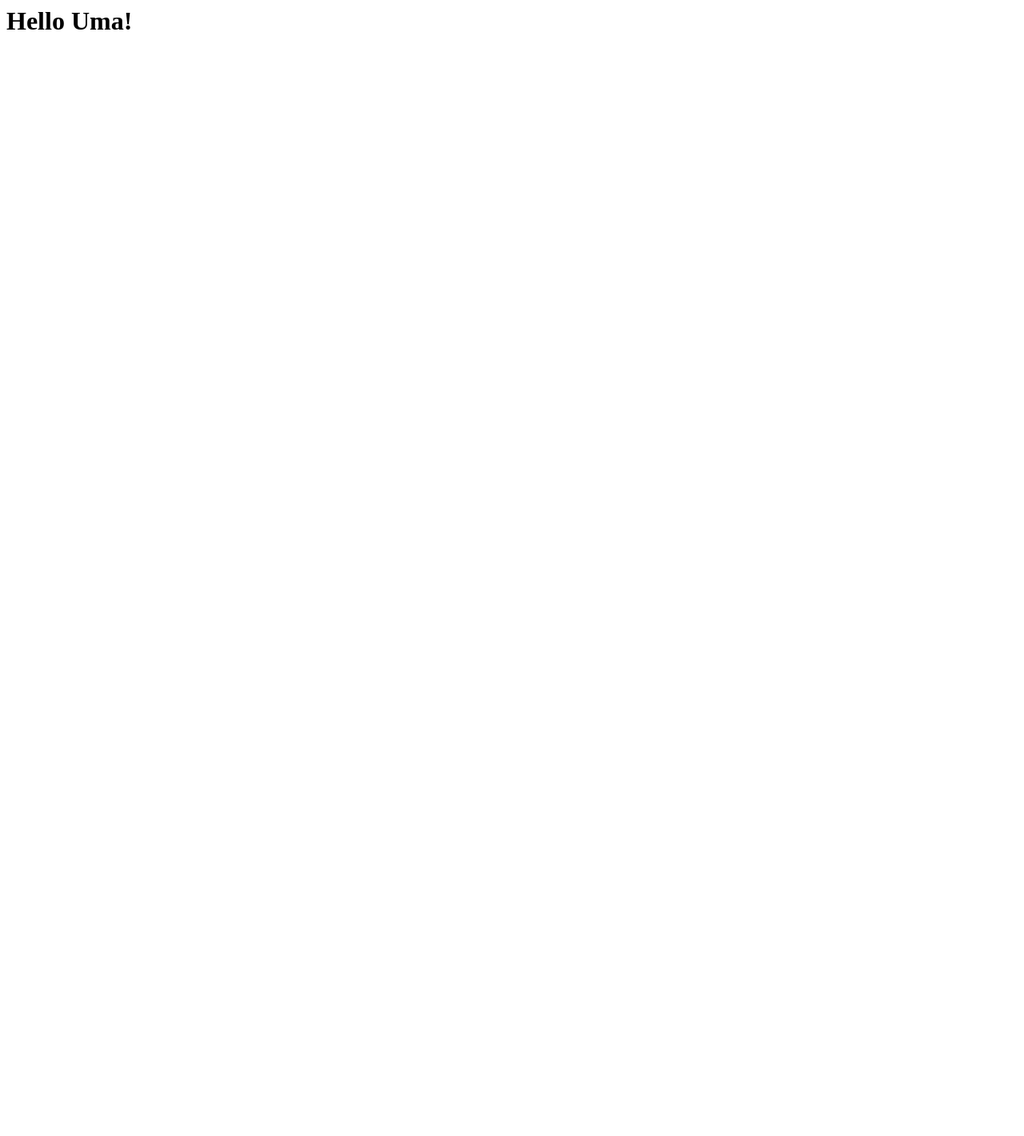
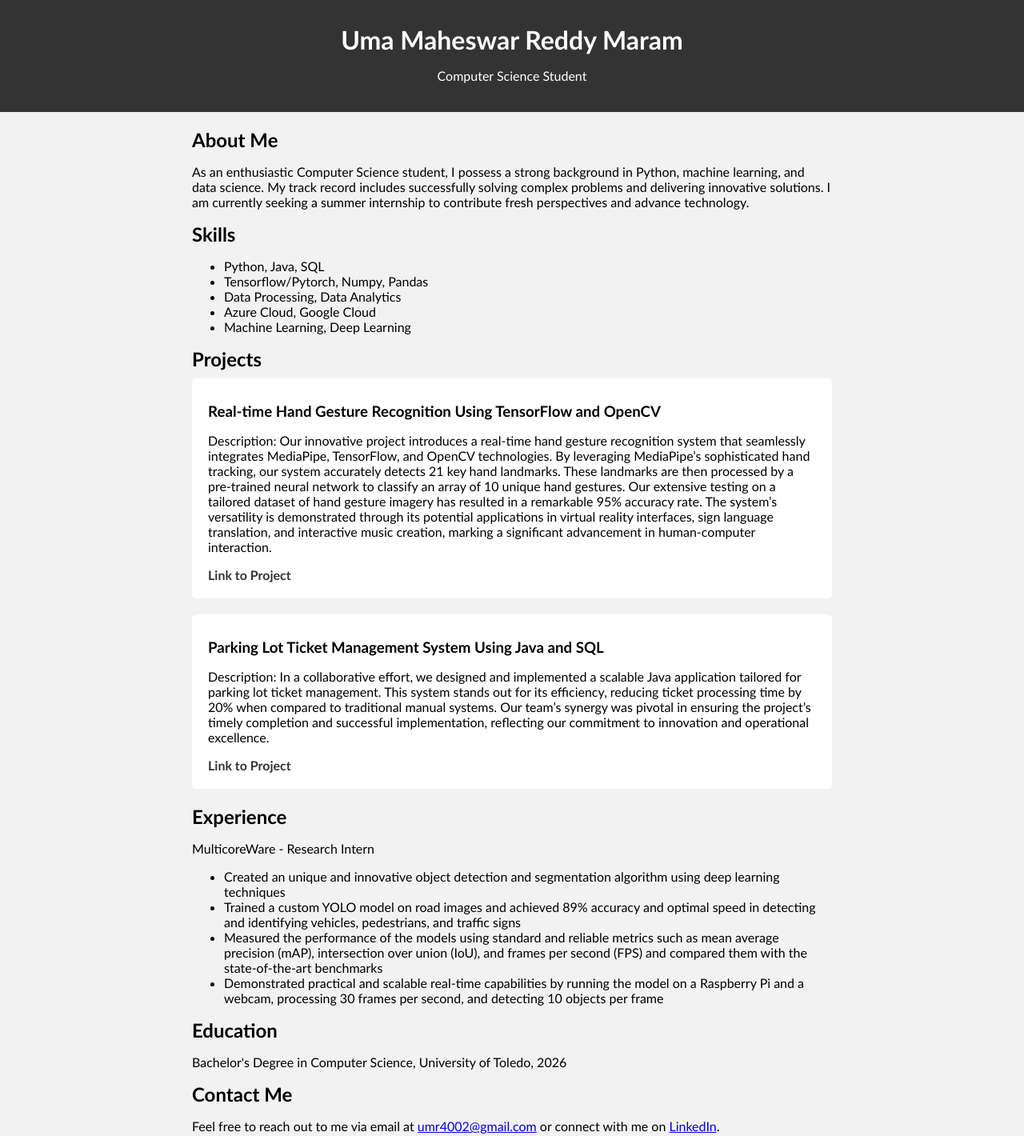
Before and after one commit to umrm/umrm.github.io, a plain HTML site: page index.html in a window 1280 px wide. Shown: the whole page at 80% size. Before the commit the page ends 800 px from the top, so only its background shows below. Drawn offline with Linux system fonts and the light colour scheme.

Commit message:
Demo profile
Profile information like resume format

```diff
--- a/index.html
+++ b/index.html
@@ -1 +1,101 @@
-<h1>Hello Uma!</h1>
+<!DOCTYPE html>
+<html lang="en">
+<head>
+    <meta charset="UTF-8">
+    <meta name="viewport" content="width=device-width, initial-scale=1.0">
+    <title>Uma</title>
+    <style>
+        body {
+            font-family: Calibri;
+            margin: 0;
+            padding: 0;
+            background-color: #f2f2f2;
+        }
+        header {
+            background-color: #333;
+            color: #fff;
+            padding: 20px 0;
+            text-align: center;
+        }
+        h1, h2, h3 {
+            margin: 10px 0;
+        }
+        .container {
+            max-width: 800px;
+            margin: 20px auto;
+            padding: 0 20px;
+        }
+        .portfolio-item {
+            background-color: #fff;
+            border-radius: 5px;
+            padding: 20px;
+            margin-bottom: 20px;
+        }
+        .portfolio-item a {
+            color: #333;
+            text-decoration: none;
+            font-weight: bold;
+        }
+    </style>
+</head>
+<body>
+    <header>
+        <h1>Uma Maheswar Reddy Maram</h1>
+        <p>Computer Science Student</p>
+    </header>
+
+    <div class="container">
+        <section id="about">
+            <h2>About Me</h2>
+            <p>As an enthusiastic Computer Science student, I possess a strong background in Python, machine learning, and data science. My track record includes successfully solving complex problems and delivering innovative solutions. I am currently seeking a summer internship to contribute fresh perspectives and advance technology.</p>
+        </section>
+
+        <section id="skills">
+            <h2>Skills</h2>
+            <ul>
+                <li>Python, Java, SQL</li>
+                <li>Tensorflow/Pytorch, Numpy, Pandas</li>
+                <li>Data Processing, Data Analytics</li>
+                <li>Azure Cloud, Google Cloud</li>
+                <li>Machine Learning, Deep Learning</li>
+            </ul>
+        </section>
+
+        <section id="portfolio">
+            <h2>Projects</h2>
+            <div class="portfolio-item">
+                <h3>Real-time Hand Gesture Recognition Using TensorFlow and OpenCV</h3>
+                <p>Description: Our innovative project introduces a real-time hand gesture recognition system that seamlessly integrates MediaPipe, TensorFlow, and OpenCV technologies. By leveraging MediaPipe’s sophisticated hand tracking, our system accurately detects 21 key hand landmarks. These landmarks are then processed by a pre-trained neural network to classify an array of 10 unique hand gestures. Our extensive testing on a tailored dataset of hand gesture imagery has resulted in a remarkable 95% accuracy rate. The system’s versatility is demonstrated through its potential applications in virtual reality interfaces, sign language translation, and interactive music creation, marking a significant advancement in human-computer interaction.</p>
+                <a href="#">Link to Project</a>
+            </div>
+
+            <div class="portfolio-item">
+                <h3>Parking Lot Ticket Management System Using Java and SQL</h3>
+                <p>Description: In a collaborative effort, we designed and implemented a scalable Java application tailored for parking lot ticket management. This system stands out for its efficiency, reducing ticket processing time by 20% when compared to traditional manual systems. Our team’s synergy was pivotal in ensuring the project’s timely completion and successful implementation, reflecting our commitment to innovation and operational excellence.</p>
+                <a href="#">Link to Project</a>
+            </div>
+        </section>
+
+        <section id="experience">
+            <h2>Experience</h2>
+            <p>MulticoreWare - Research Intern</p>
+            <ul>
+                <li>Created an unique and innovative object detection and segmentation algorithm using deep learning techniques</li>
+                <li>Trained a custom YOLO model on road images and achieved 89% accuracy and optimal speed in detecting and identifying vehicles, pedestrians, and traffic signs</li>
+                <li>Measured the performance of the models using standard and reliable metrics such as mean average precision (mAP), intersection over union (IoU), and frames per second (FPS) and compared them with the state-of-the-art benchmarks</li>
+                <li>Demonstrated practical and scalable real-time capabilities by running the model on a Raspberry Pi and a webcam, processing 30 frames per second, and detecting 10 objects per frame</li>
+
+            </ul>
+
+        <section id="education">
+            <h2>Education</h2>
+            <p>Bachelor's Degree in Computer Science, University of Toledo, 2026</p>
+        </section>
+
+        <section id="contact">
+            <h2>Contact Me</h2>
+            <p>Feel free to reach out to me via email at <a href="mailto:umr4002@gmail.com">umr4002@gmail.com</a> or connect with me on <a href="https://www.linkedin.com/in/umamaram" target="_blank">LinkedIn</a>.</p>
+        </section>
+    </div>
+</body>
+</html>
```
